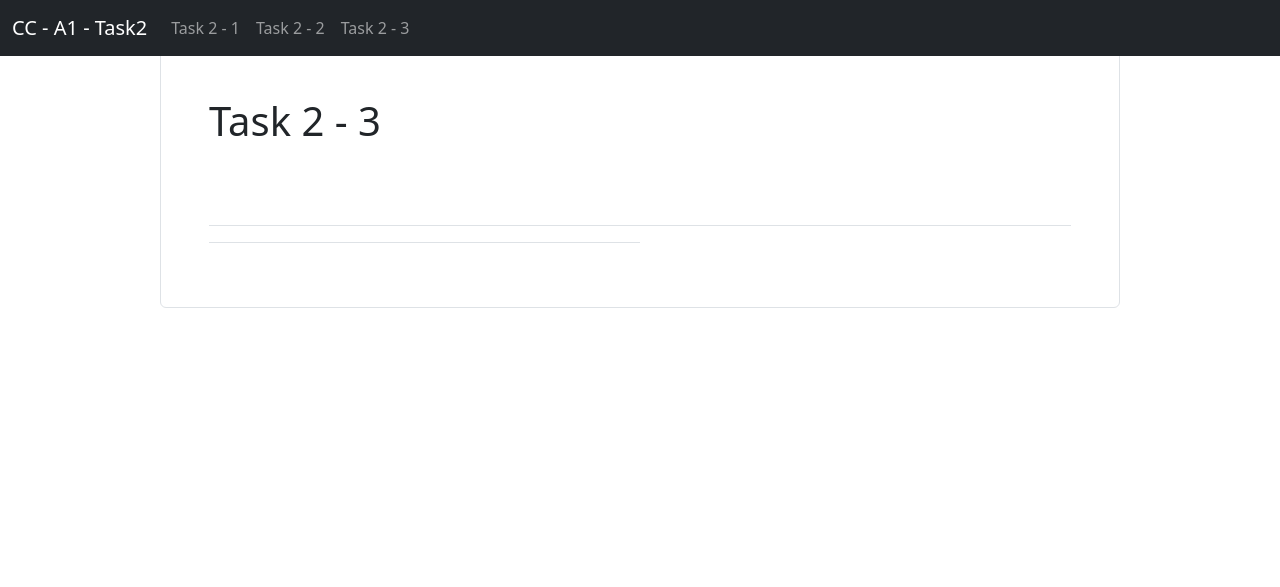
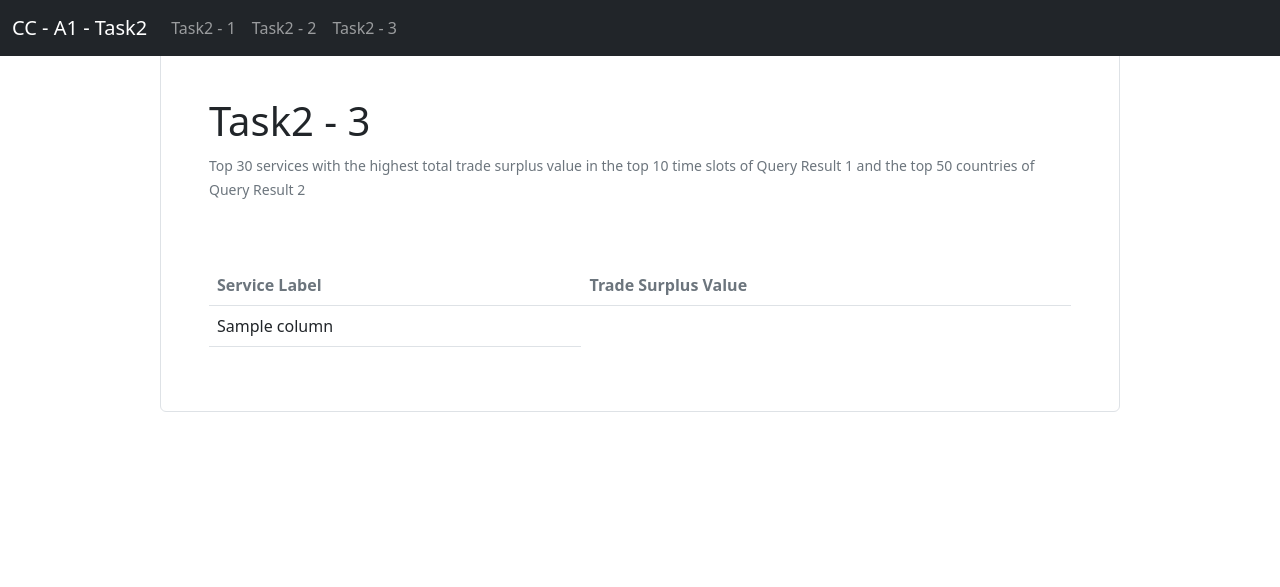
Before and after one commit to ary-na/cc-a1-task2, a Flask app: template task2/templates/task23.html in a window 1280 px wide. Shown: the top 587 px of the page. Run offline with Flask 2, Linux system fonts and the light colour scheme; the template is opened without the code that fills it: most values are stand-ins (such as "Sample title", 1, 10 or a date in 2020); lists and menus that the app fills with data are empty.

Commit message:
Implemented task 23

```diff
--- a/task2/main.py
+++ b/task2/main.py
@@ -134,12 +134,90 @@ def task22():
     query_job = client.query(query)
     return render_template('task22.html', rows=query_job)
 
+# Code sourced and adapted from:
+
+# [11] K. Wenzel, “How to use the in operator with a subquery,” Essential SQL,
+# 11-Mar-2022. [Online]. Available: https://www.essentialsql.com/in-operator-with-a-subquery/. [Accessed: 17-Sep-2022].
 
 @app.route('/task23')
 def task23():
     client = bigquery.Client()
     query = """
-
+            SELECT
+              service_label,
+              SUM(CASE
+                  WHEN account = 'Exports' THEN value
+                  WHEN account = 'Imports' THEN -value
+              END
+                ) AS trade_surplus_value,
+            FROM
+              `cc-a1-task2-362308.task2_dataset.services_classification` se
+            JOIN
+              `task2_dataset.gsquarterlySeptember20` gs
+            ON
+              gs.code = se.code
+            WHERE
+              time_ref IN (
+              SELECT
+                time_ref
+              FROM (
+                SELECT
+                  time_ref,
+                  MAX(trade_value) AS trade_value
+                FROM (
+                  SELECT
+                    time_ref,
+                    SUM(value) AS `trade_value`
+                  FROM
+                    `cc-a1-task2-362308.task2_dataset.gsquarterlySeptember20`
+                  WHERE
+                    account = "Exports"
+                    OR account = "Imports"
+                  GROUP BY
+                    time_ref)
+                GROUP BY
+                  time_ref
+                ORDER BY
+                  trade_value DESC
+                LIMIT
+                  10 ))
+              AND product_type IN (
+              SELECT
+                product_type
+              FROM (
+                SELECT
+                  country_label,
+                  product_type,
+                  SUM(CASE
+                      WHEN account = 'Imports' THEN value
+                      WHEN account = 'Exports' THEN -value
+                  END
+                    ) AS trade_deficit_value,
+                  status
+                FROM
+                  `task2_dataset.country_classification` co
+                INNER JOIN
+                  `task2_dataset.gsquarterlySeptember20` gs
+                ON
+                  co.country_code = gs.country_code
+                WHERE
+                  time_ref >= 201400
+                  AND time_ref <= 201600
+                  AND status = "F"
+                GROUP BY
+                  country_label,
+                  product_type,
+                  status
+                ORDER BY
+                  trade_deficit_value DESC
+                LIMIT
+                  50 ))
+            GROUP BY
+              service_label
+            ORDER BY
+              trade_surplus_value DESC
+            LIMIT
+              30
     """
     query_job = client.query(query)
     return render_template('task23.html', rows=query_job)
--- a/task2/templates/base.html
+++ b/task2/templates/base.html
@@ -34,9 +34,9 @@
             </button>
             <div class="collapse navbar-collapse" id="navbarCollapse">
                 <ul class="navbar-nav me-auto mb-2 mb-md-0">
-                    <li class="nav-item"><a class="nav-link" aria-current="page" href="/">Task 2 - 1</a></li>
-                    <li class="nav-item"><a class="nav-link" href="/task22">Task 2 - 2</a></li>
-                    <li class="nav-item"><a class="nav-link" href="/task23">Task 2 - 3</a></li>
+                    <li class="nav-item"><a class="nav-link" aria-current="page" href="/">Task2 - 1</a></li>
+                    <li class="nav-item"><a class="nav-link" href="/task22">Task2 - 2</a></li>
+                    <li class="nav-item"><a class="nav-link" href="/task23">Task2 - 3</a></li>
                 </ul>
             </div>
         </div>
--- a/task2/templates/index.html
+++ b/task2/templates/index.html
@@ -12,7 +12,7 @@
 
     <div class="d-flex flex-column border rounded w-75">
         <div class="p-xl-5">
-            <h1>Task 2 - 1</h1>
+            <h1>Task2 - 1</h1>
             <p>
                 <small class="text-muted">Top 10 time slots with the highest trade value</small>
             </p>
--- a/task2/templates/task22.html
+++ b/task2/templates/task22.html
@@ -4,7 +4,7 @@
 
     <div class="d-flex flex-column border rounded w-75">
         <div class="p-xl-5">
-            <h1>Task 2 - 2</h1>
+            <h1>Task2 - 2</h1>
             <p>
                 <small class="text-muted">Top 50 countries with the highest total trade deficit value of goods from 2014
                     to 2016 with “F” status</small>
--- a/task2/templates/task23.html
+++ b/task2/templates/task23.html
@@ -4,9 +4,9 @@
 
     <div class="d-flex flex-column border rounded w-75">
         <div class="p-xl-5">
-            <h1>Task 2 - 3</h1>
+            <h1>Task2 - 3</h1>
             <p>
-                <small class="text-muted"></small>
+                <small class="text-muted">Top 30 services with the highest total trade surplus value in the top 10 time slots of Query Result 1 and the top 50 countries of Query Result 2</small>
             </p>
         </div>
 
@@ -15,18 +15,18 @@
                 <table class="table">
                     <thead class="text-muted">
                     <tr>
-                        <th scope="col"></th>
-                        <th scope="col"></th>
+                        <th scope="col">Service Label</th>
+                        <th scope="col">Trade Surplus Value</th>
                     </tr>
                     </thead>
                     <tbody class="align-baseline">
-
+                    {% for row in rows %}
                         <tr>
-
-                                <td></td>
-
+                            {% for column in row %}
+                                <td>{{ column }}</td>
+                            {% endfor %}
                         </tr>
-
+                    {% endfor %}
                     </tbody>
                 </table>
             </div>
```
